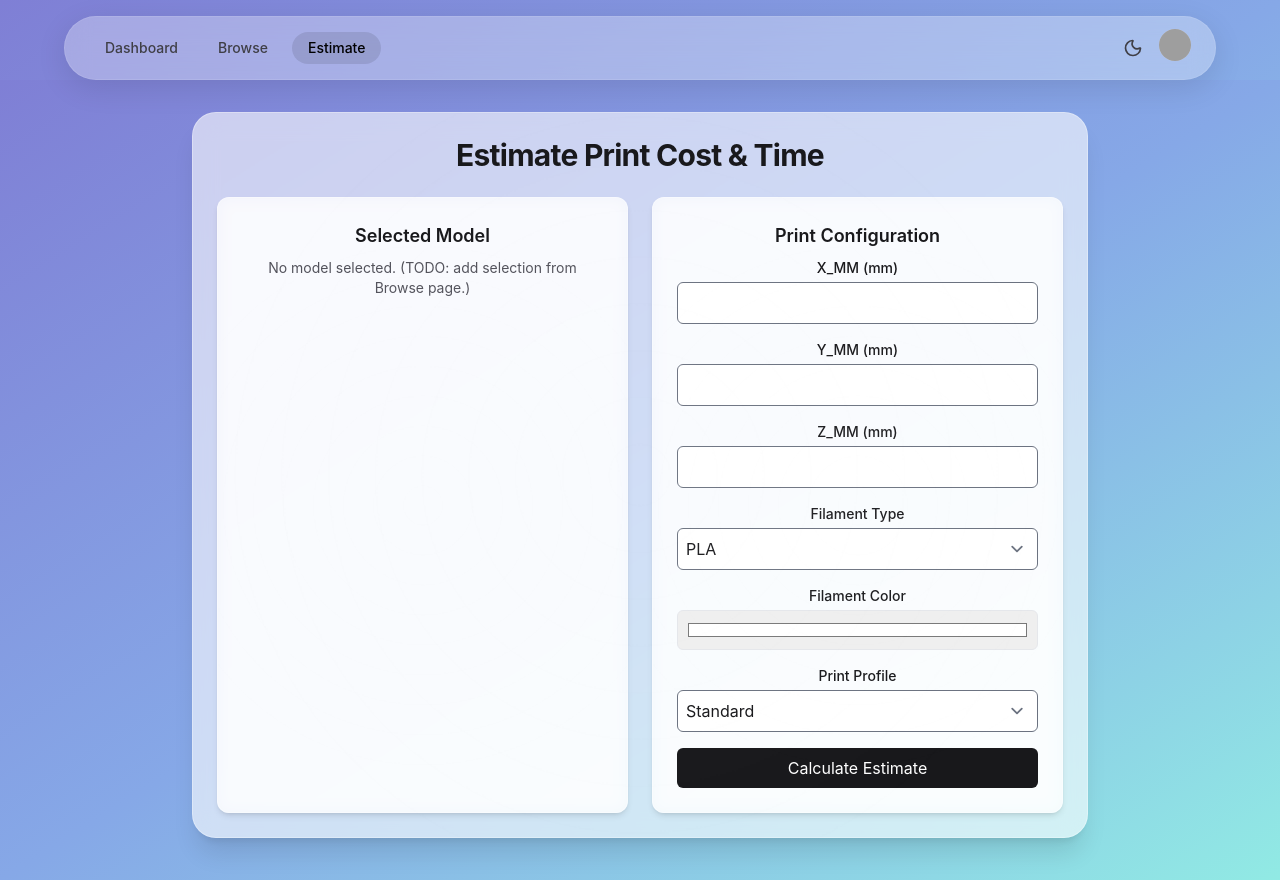
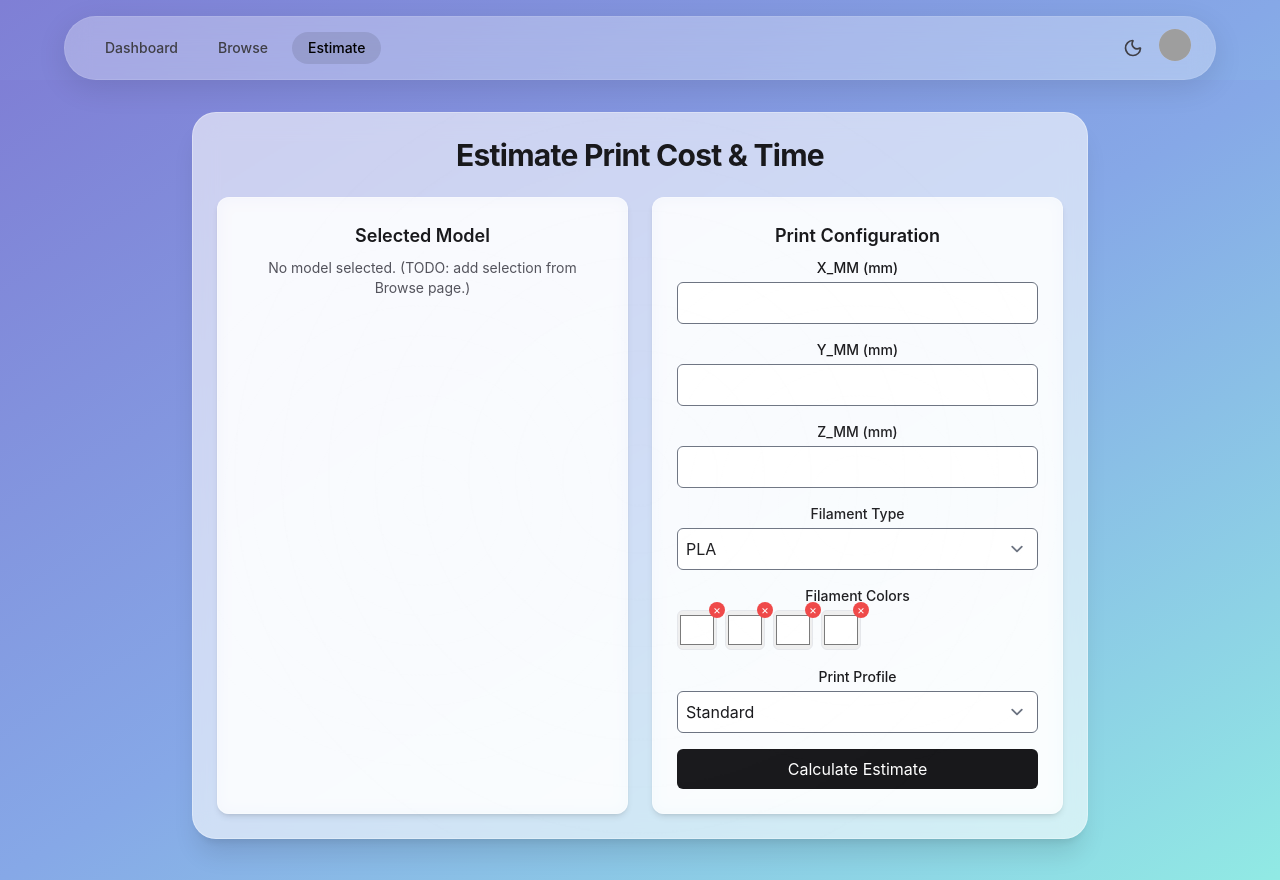
Before and after one commit to schartrand77/makerworks-frontend, a React app: page /estimate in a window 1280 px wide. Built offline with nearby package versions, Linux system fonts and the light colour scheme; no server answers; grey boxes are pictures that could not be loaded; the HTML template or start-up script is replaced by a standard one.

Commit message:
feat(estimate): add four color pickers

```diff
--- a/src/api/estimate.ts
+++ b/src/api/estimate.ts
@@ -4,7 +4,7 @@ export interface EstimatePayload {
   modelId: string
   volume: number
   filamentType: string
-  filamentColor: string
+  filamentColors: string[]
   dimensions: { x: number; y: number; z: number }
   customText?: string
   printProfile?: 'standard' | 'quality' | 'elite'
--- a/src/pages/Estimate.tsx
+++ b/src/pages/Estimate.tsx
@@ -10,7 +10,7 @@ interface EstimateForm {
   y_mm: number | string
   z_mm: number | string
   filament_type: 'pla' | 'petg'
-  filament_color: string
+  filament_colors: string[]
   print_profile: 'standard' | 'quality' | 'elite'
 }
 
@@ -38,7 +38,7 @@ export default function Estimate() {
         y_mm: parseFloat(form.y_mm as string),
         z_mm: parseFloat(form.z_mm as string),
         filamentType: form.filament_type,
-        filamentColor: form.filament_color,
+        filamentColors: form.filament_colors,
         printProfile: form.print_profile,
       }
 
@@ -104,16 +104,37 @@ export default function Estimate() {
             </div>
 
             <div>
-              <label className="block text-sm font-medium mb-1">Filament Color</label>
-              <input
-                type="color"
-                value={form.filament_color}
-                onChange={(e) => {
-                  setForm('filament_color', e.target.value)
-                  console.debug('[Estimate] filament_color:', e.target.value)
-                }}
-                className="w-full rounded-md border p-2 h-10 dark:bg-zinc-800"
-              />
+              <label className="block text-sm font-medium mb-1">Filament Colors</label>
+              <div className="flex space-x-2">
+                {form.filament_colors.map((color, idx) => (
+                  <div key={idx} className="relative">
+                    <input
+                      type="color"
+                      value={color}
+                      onChange={(e) => {
+                        const newColors = [...form.filament_colors]
+                        newColors[idx] = e.target.value
+                        setForm('filament_colors', newColors)
+                        console.debug(`[Estimate] filament_colors[${idx}]:`, e.target.value)
+                      }}
+                      className="w-10 h-10 p-0 border rounded-md dark:bg-zinc-800"
+                    />
+                    <button
+                      type="button"
+                      onClick={() => {
+                        const newColors = [...form.filament_colors]
+                        newColors[idx] = '#ffffff'
+                        setForm('filament_colors', newColors)
+                        console.debug(`[Estimate] cleared color index ${idx}`)
+                      }}
+                      className="absolute -top-2 -right-2 bg-red-500 text-white rounded-full w-4 h-4 flex items-center justify-center text-xs"
+                      aria-label="Remove color"
+                    >
+                      ×
+                    </button>
+                  </div>
+                ))}
+              </div>
             </div>
 
             <div>
--- a/src/store/useEstimateStore.ts
+++ b/src/store/useEstimateStore.ts
@@ -13,7 +13,7 @@ export interface EstimateForm {
   y_mm: number | string
   z_mm: number | string
   filament_type: 'pla' | 'petg'
-  filament_color: string
+  filament_colors: string[]
   print_profile: 'standard' | 'quality' | 'elite'
 }
 
@@ -39,7 +39,7 @@ export const useEstimateStore = create<EstimateStoreState>((set) => ({
     y_mm: '',
     z_mm: '',
     filament_type: 'pla',
-    filament_color: '#ffffff',
+    filament_colors: ['#ffffff', '#ffffff', '#ffffff', '#ffffff'],
     print_profile: 'standard',
   },
   result: null,
```
